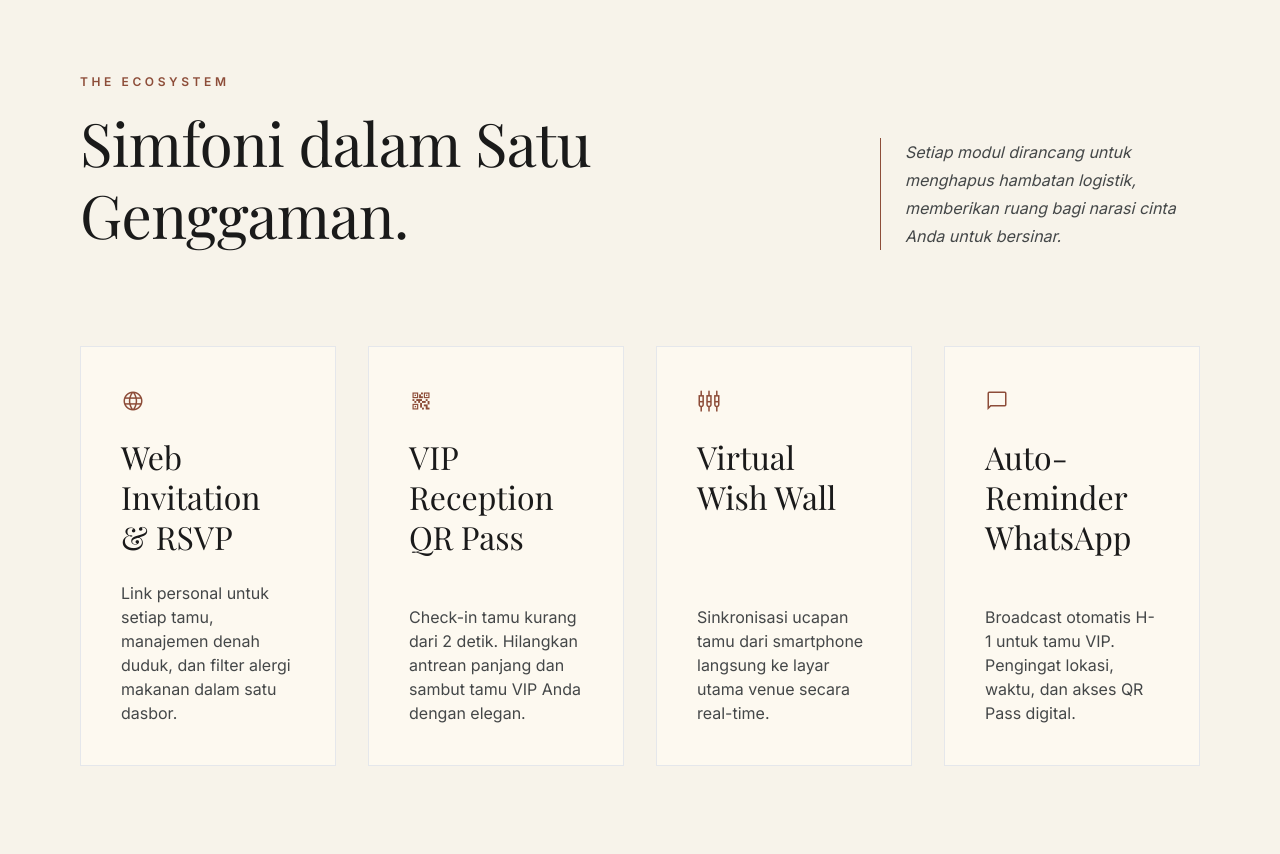
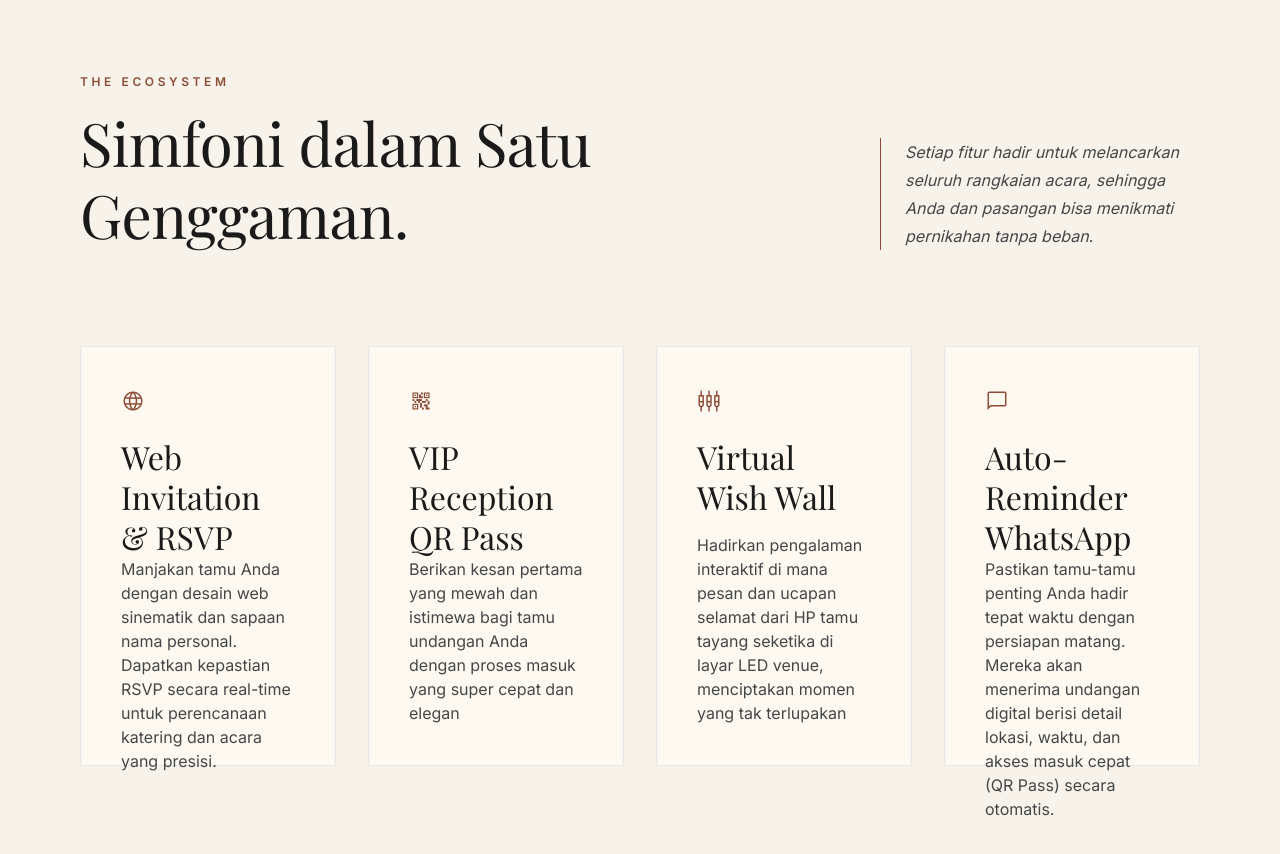
Before and after one commit to Aksaraa01/wedding, a Next.js app: page /hero in a window 1280 px wide. Shown: the part 960-1814 px from the top of the page. Built offline with nearby package versions, Linux system fonts and the light colour scheme; no server answers; a web font is replaced by a local one.

Commit message:
fix: update /hero feature copy + hover text color
- Replace the ecosystem intro and 4 feature-card descriptions with the new wording
- Feature card description now turns white on hover (was using text-on-primary/70, an opacity modifier on a CSS-var token that Tailwind can't apply)

```diff
--- a/src/components/FeaturesSection.tsx
+++ b/src/components/FeaturesSection.tsx
@@ -6,22 +6,22 @@ const MODULES = [
   {
     icon: "language",
     title: "Web Invitation & RSVP",
-    desc: "Link personal untuk setiap tamu, manajemen denah duduk, dan filter alergi makanan dalam satu dasbor.",
+    desc: "Manjakan tamu Anda dengan desain web sinematik dan sapaan nama personal. Dapatkan kepastian RSVP secara real-time untuk perencanaan katering dan acara yang presisi.",
   },
   {
     icon: "qr_code_2",
     title: "VIP Reception QR Pass",
-    desc: "Check-in tamu kurang dari 2 detik. Hilangkan antrean panjang dan sambut tamu VIP Anda dengan elegan.",
+    desc: "Berikan kesan pertama yang mewah dan istimewa bagi tamu undangan Anda dengan proses masuk yang super cepat dan elegan",
   },
   {
     icon: "settings_input_component",
     title: "Virtual Wish Wall",
-    desc: "Sinkronisasi ucapan tamu dari smartphone langsung ke layar utama venue secara real-time.",
+    desc: "Hadirkan pengalaman interaktif di mana pesan dan ucapan selamat dari HP tamu tayang seketika di layar LED venue, menciptakan momen yang tak terlupakan",
   },
   {
     icon: "chat_bubble_outline",
     title: "Auto-Reminder WhatsApp",
-    desc: "Broadcast otomatis H-1 untuk tamu VIP. Pengingat lokasi, waktu, dan akses QR Pass digital.",
+    desc: "Pastikan tamu-tamu penting Anda hadir tepat waktu dengan persiapan matang. Mereka akan menerima undangan digital berisi detail lokasi, waktu, dan akses masuk cepat (QR Pass) secara otomatis.",
   },
 ]
 
@@ -48,7 +48,7 @@ export default function FeaturesSection() {
             </h2>
           </div>
           <p className="font-body-md text-body-md text-on-surface-variant max-w-xs italic border-l border-secondary pl-6">
-            Setiap modul dirancang untuk menghapus hambatan logistik, memberikan ruang bagi narasi cinta Anda untuk bersinar.
+            Setiap fitur hadir untuk melancarkan seluruh rangkaian acara, sehingga Anda dan pasangan bisa menikmati pernikahan tanpa beban.
           </p>
         </div>
 
@@ -66,7 +66,7 @@ export default function FeaturesSection() {
                   {m.title}
                 </h3>
               </div>
-              <p className="font-body-md text-on-surface-variant group-hover:text-on-primary/70 transition-colors">
+              <p className="font-body-md text-on-surface-variant group-hover:text-[#ffffff]/70 transition-colors">
                 {m.desc}
               </p>
             </div>
```
